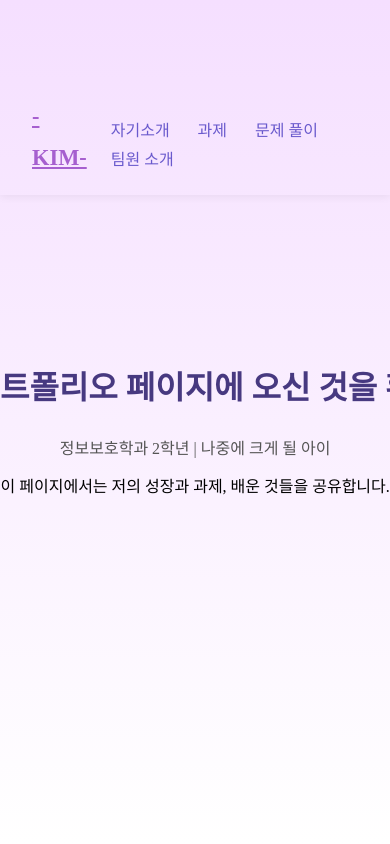
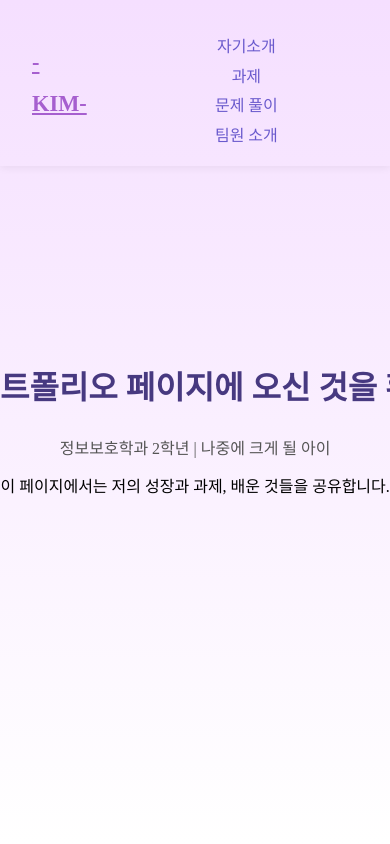
Before and after one commit to bora120/last-portfolio, a plain HTML site: page index.html in a window 390 px wide. Shown: the top 844 px of the page. Drawn offline with Linux system fonts and the light colour scheme.

Commit message:
모바일 레이아웃 짤림 수정

```diff
--- a/style.css
+++ b/style.css
@@ -319,18 +319,27 @@ main.container {
 @media (max-width: 992px) {
   .section,
   .hero,
-  .navbar,
   main.container {
     width: 100%;
     max-width: 100%;
     overflow-x: hidden;
-    padding-top: 5rem !important; /* 여기로 합치자 */
+    padding-top: 5rem !important;
   }
 
   .menu {
     flex-direction: column;
     gap: 0.5rem;
     margin-top: 1rem;
+    width: 100%;
+    align-items: center;
+  }
+
+  .menu a {
+    display: block;
+    width: 100%;
+    text-align: center;
+    font-size: 1rem;
+    white-space: nowrap;
   }
 
   .projects-container,
```
